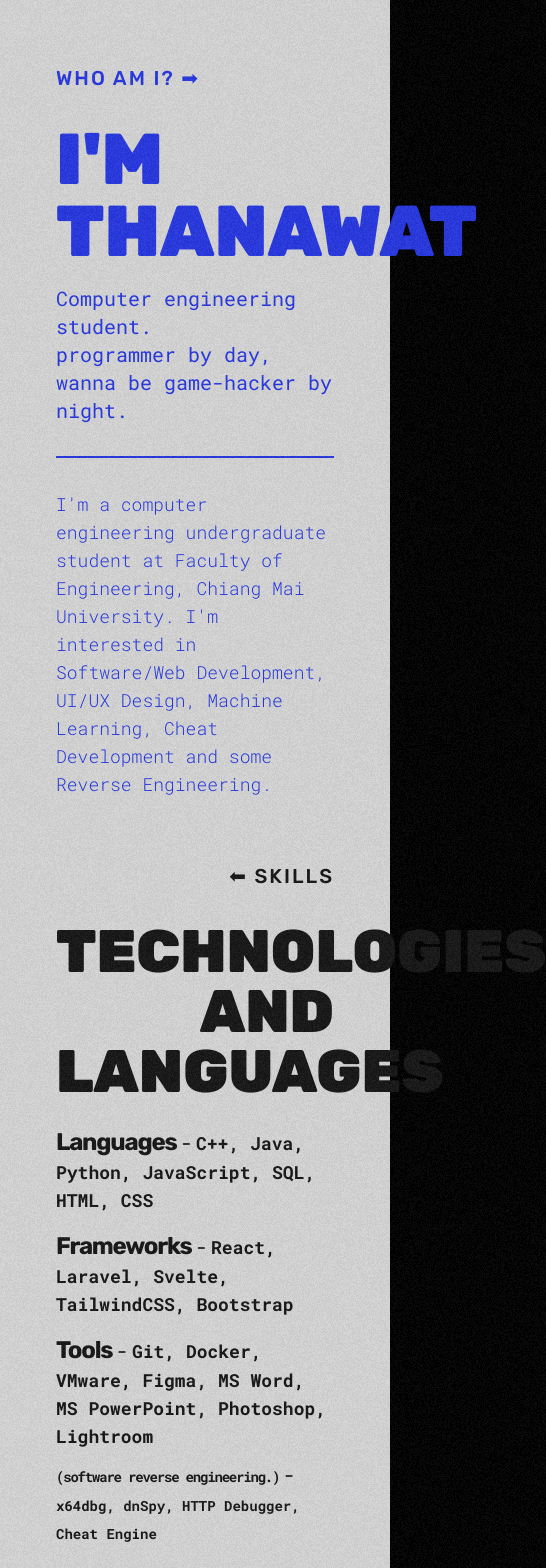
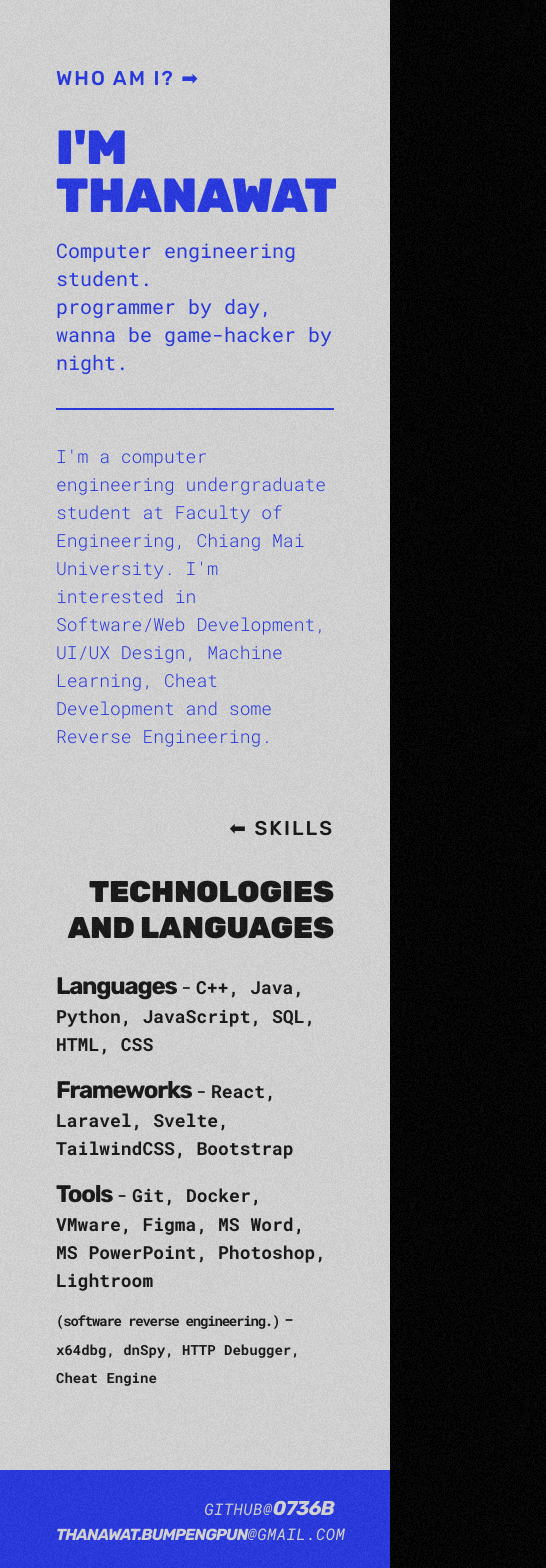
Before and after one commit to 0736b/0736b.github.io, a SvelteKit app: page / in a window 390 px wide. Shown: the part 100-1668 px from the top of the page, 546 px wide, since content can reach past the window. Built offline with nearby package versions, Linux system fonts and the light colour scheme.

Commit message:
fix: font size responsive

```diff
--- a/src/routes/+page.svelte
+++ b/src/routes/+page.svelte
@@ -1,6 +1,6 @@
 <div class="introduce container mx-auto max-w-3xl mt-10 bg-[#D4D4D4] text-[#2637DE] px-14 py-16">
     <h1 class="uppercase font-rubik text-xl mb-8 tracking-widest font-medium">Who Am I?  ➡</h1>
-    <h1 class="uppercase font-rubik font-black text-7xl">I'm Thanawat</h1>
+    <h1 class="uppercase font-rubik font-black text-5xl lg:text-7xl">I'm Thanawat</h1>
     <h2 class="font-robotomono text-xl py-4">Computer engineering student. <br>programmer by day, wanna be game-hacker by night.</h2>
     <hr class="my-4 mx-auto h-0.5 border-0 bg-[#2637DE]">
     <p class="font-robotomono pt-4 text-lg font-light">I'm a computer engineering undergraduate student at Faculty of Engineering, Chiang Mai University. I'm interested in Software/Web Development, UI/UX Design, Machine Learning, Cheat Development and some Reverse Engineering.</p>
@@ -8,7 +8,7 @@
 
 <div class="skill container mx-auto max-w-3xl bg-[#D4D4D4] text-[#161616] px-14 pb-20">
     <h1 class="uppercase font-rubik text-xl mb-8 tracking-widest font-medium text-right">⬅  Skills</h1>
-    <h1 class="uppercase font-rubik font-black text-6xl text-right mb-4">Technologies and Languages</h1>
+    <h1 class="uppercase font-rubik font-black text-3xl lg:text-6xl text-right mb-4">Technologies and Languages</h1>
     <h2 class="text-xl py-2"><span class="font-rubik font-bold text-2xl tracking-tighter">Languages </span> - <span class="font-robotomono font-bold text-lg"> C++, Java, Python, JavaScript, SQL, HTML, CSS</span></h2>
     <h2 class="text-xl py-2"><span class="font-rubik font-bold text-2xl tracking-tighter">Frameworks </span> - <span class="font-robotomono font-bold text-lg"> React, Laravel, Svelte, TailwindCSS, Bootstrap</span></h2>
     <h2 class="text-xl py-2"><span class="font-rubik font-bold text-2xl tracking-tighter">Tools </span> - <span class="font-robotomono font-bold text-lg"> Git, Docker, VMware, Figma, MS Word, MS PowerPoint, Photoshop, Lightroom</span></h2>
@@ -16,6 +16,6 @@
 </div>
 
 <div class="contact container mx-auto mb-32 max-w-3xl bg-[#2637DE] text-[#D4D4D4] px-14 py-6">
-    <h1 class="uppercase text-right text-lg italic text-glow tracking-tighter hover:text-white"><a href="https://github.com/0736b" target="noreferrer"><span class="font-robotomono font-normal tracking-wide">github@</span><span class="font-bold text-xl">0736b</span></a></h1>
-    <h1 class="uppercase text-right text-lg italic text-glow tracking-tighter hover:text-white"><a href="mailto:thanawat.bumpengpun@gmail.com" target="noreferrer"><span class="font-bold">thanawat.bumpengpun</span><span class="font-robotomono font-normal tracking-wide">@gmail.com</span></a></h1>
+    <h1 class="uppercase text-right text-md lg:text-lg italic text-glow tracking-tighter hover:text-white"><a href="https://github.com/0736b" target="noreferrer"><span class="font-robotomono font-normal tracking-wide">github@</span><span class="font-bold text-xl">0736b</span></a></h1>
+    <h1 class="uppercase text-right text-md lg:text-lg italic text-glow tracking-tighter hover:text-white"><a href="mailto:thanawat.bumpengpun@gmail.com" target="noreferrer"><span class="font-bold">thanawat.bumpengpun</span><span class="font-robotomono font-normal tracking-wide">@gmail.com</span></a></h1>
 </div>
--- a/src/routes/blog/+page.svelte
+++ b/src/routes/blog/+page.svelte
@@ -3,11 +3,11 @@
     export let data;
 </script>
 
-<div class="blog container mx-auto max-w-3xl mt-10 bg-[#662C92] text-[#D4D4D4] px-14 py-16">
+<div class="blog container mx-auto max-w-3xl mt-10 mb-32 bg-[#662C92] text-[#D4D4D4] px-14 py-16">
     <h1 class="uppercase font-rubik text-xl mb-8 tracking-widest font-medium">Blog  ➡</h1>
 	{#each data.posts as post}
 	<a href={post.path}>
-    <h1 class="uppercase font-rubik font-black text-7xl">{post.meta.title}</h1>
+    <h1 class="uppercase font-rubik font-black text-5xl lg:text-7xl">{post.meta.title}</h1>
     <h2 class="font-robotomono text-xl py-4">{format(new Date(post.meta.date), 'EEEE LLLL d, yyyy')}</h2>
 	<span class="font-rubik px-2 text-sm bg-[#D4D4D4] text-[#662C92]">{post.meta.tags}</span>
     <hr class="my-4 mx-auto h-0.5 border-0 bg-[#D4D4D4]">
--- a/src/routes/blog/[slug]/+page.svelte
+++ b/src/routes/blog/[slug]/+page.svelte
@@ -5,7 +5,7 @@
 </script>
 
 	<div class="container mx-auto max-w-3xl prose prose-invert prose-pre:rounded-none font-robotomono mb-20 pb-20 mt-10 bg-[#662C92] text-[#D4D4D4] p-12">
-		<h1 class="uppercase font-rubik font-black text-5xl text-[#D4D4D4]">{title}</h1>
+		<h1 class="uppercase font-rubik font-black text-3xl lg:text-5xl text-[#D4D4D4]">{title}</h1>
 		<span class="font-robotomono text-xl text-[#D4D4D4]">{format(new Date(date), 'LLLL d, yyyy')}</span>
 		<div class="tag">
 			<span class="font-rubik px-2 text-sm bg-[#D4D4D4] text-[#662C92]">{tags}</span>
--- a/src/routes/project/+page.svelte
+++ b/src/routes/project/+page.svelte
@@ -2,7 +2,7 @@
 	import projects from '$lib/project/projects.json';
 </script>
 
-    <div class="project-grid pt-2">
+    <div class="project-grid pt-2 mb-32">
         {#each projects as project}
 		<!-- F0E75F -->
 		<div class="proj-card bg-[#D4D4D4] text-[#161616] p-4 mb-4 mx-4">
@@ -11,7 +11,7 @@
 					<img class="h-48 w-48 object-cover mx-auto rounded-full" src={project.img_thumbnail} alt="" />
 					<br/>
 					<a href={project.link} alt="project-link" target="noreferrer">
-						<h1 class="uppercase font-rubik font-black text-5xl mb-2">{project.title} <span><img src="/blog_imgs/icons8-link-24.png" class="inline" alt="" /></span></h1>
+						<h1 class="uppercase font-rubik font-black text-3xl lg:text-5xl mb-2">{project.title} <span><img src="/blog_imgs/icons8-link-24.png" class="inline" alt="" /></span></h1>
 
 					</a>
 					<span class="font-rubik px-2 text-sm bg-[#F11E25] text-[#D4D4D4]">{project.tech}</span>
```
Also changed, not shown: src/routes/blog/setup-virtual-machine-for-game-hacking.md (+5 -5 lines), 32 other files (tests, documents, lock files or other folders).
